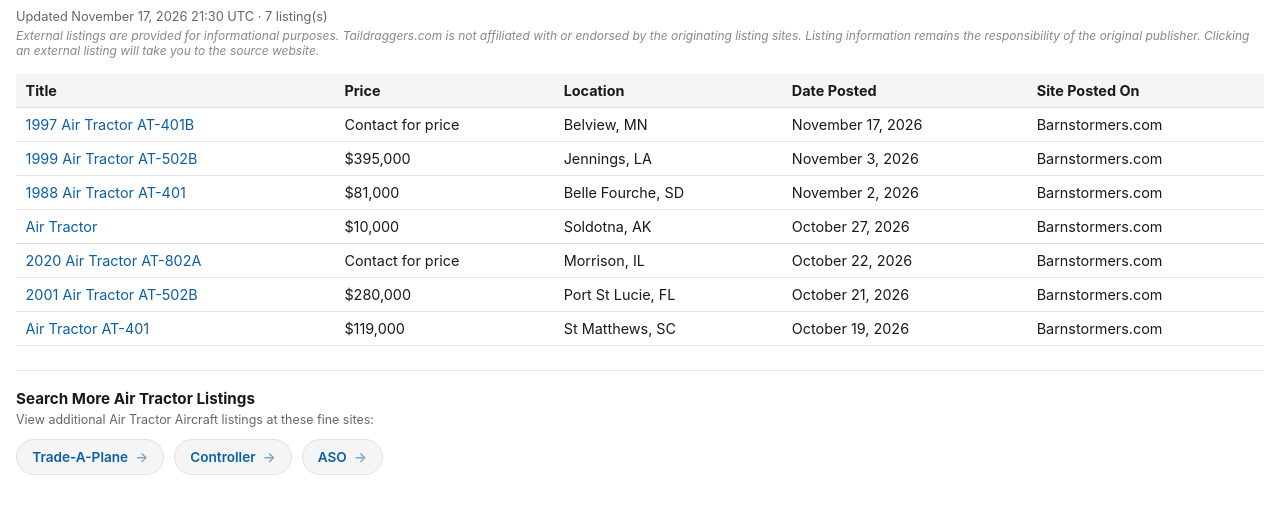
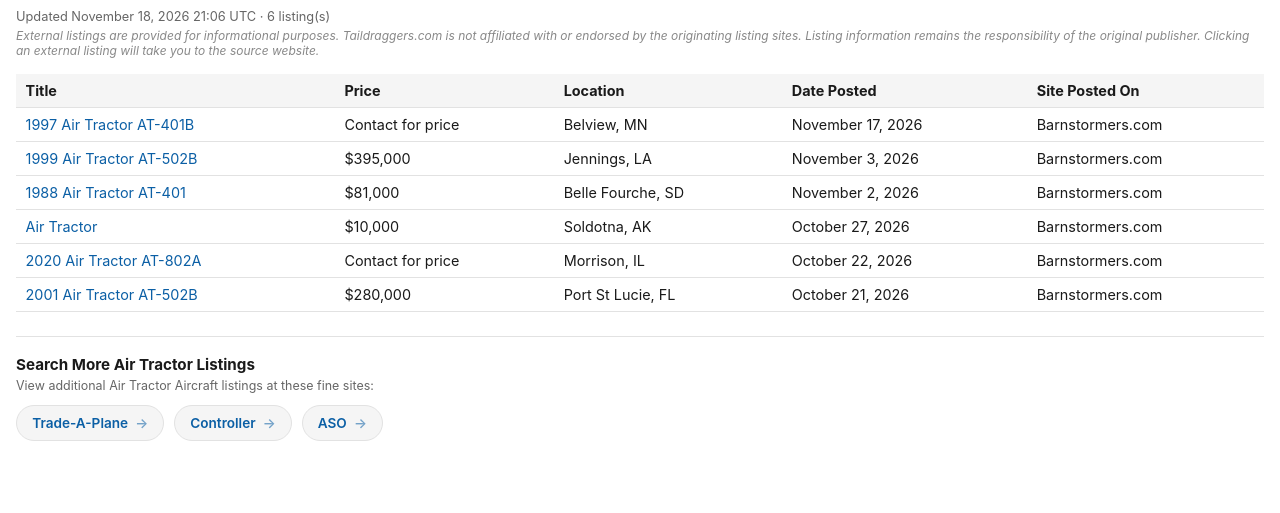
Before and after one commit to taildraggers/airtractor, a plain HTML site: page docs/index.html in a window 1280 px wide. Shown: the part 43-556 px from the top of the page. Drawn offline with Linux system fonts and the light colour scheme.

Commit message:
Update Air Tractor listings (2026-11-18)

```diff
--- a/docs/index.html
+++ b/docs/index.html
@@ -76,7 +76,7 @@
 </head>
 <body>
   <h1>Other Air Tractor Ads on the Web</h1>
-  <div class="updated">Updated November 17, 2026 21:30 UTC &middot; 7 listing(s)</div>
+  <div class="updated">Updated November 18, 2026 21:06 UTC &middot; 6 listing(s)</div>
   <div class="disclaimer">External listings are provided for informational purposes. Taildraggers.com is not affiliated with or endorsed by the originating listing sites. Listing information remains the responsibility of the original publisher. Clicking an external listing will take you to the source website.</div>
   <table>
     <thead>
@@ -89,7 +89,6 @@
         <tr><td><a href="https://www.barnstormers.com/classified-2080440-Air-tractor.html" target="_blank" rel="noopener noreferrer">Air Tractor</a></td><td>$10,000</td><td>Soldotna, AK</td><td>October 27, 2026</td><td>Barnstormers.com</td></tr>
         <tr><td><a href="https://www.barnstormers.com/classified-2033793-2020-Air-Tractor-AT802A-65AG.html" target="_blank" rel="noopener noreferrer">2020 Air Tractor AT-802A</a></td><td>Contact for price</td><td>Morrison, IL</td><td>October 22, 2026</td><td>Barnstormers.com</td></tr>
         <tr><td><a href="https://www.barnstormers.com/classified-2079338-2001-Air-Tractor-502b,--34AG.html" target="_blank" rel="noopener noreferrer">2001 Air Tractor AT-502B</a></td><td>$280,000</td><td>Port St Lucie, FL</td><td>October 21, 2026</td><td>Barnstormers.com</td></tr>
-        <tr><td><a href="https://www.barnstormers.com/classified-2078944-Air-Tractor-401.html" target="_blank" rel="noopener noreferrer">Air Tractor AT-401</a></td><td>$119,000</td><td>St Matthews, SC</td><td>October 19, 2026</td><td>Barnstormers.com</td></tr>
     </tbody>
   </table>
   <div class="more-resources">
```
